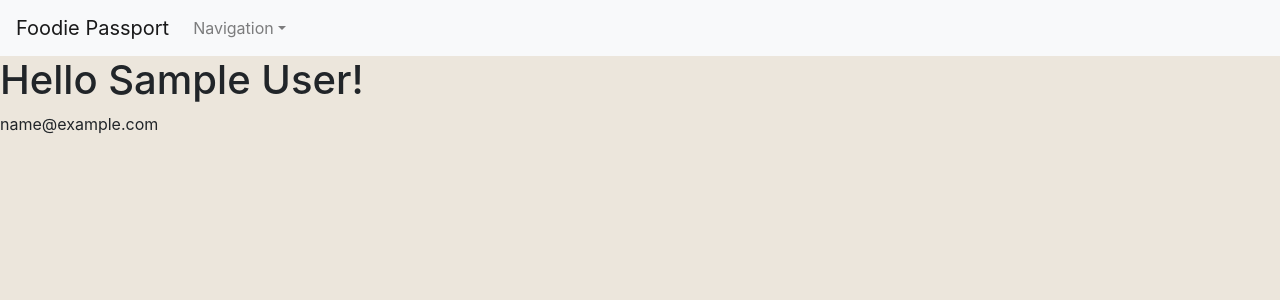
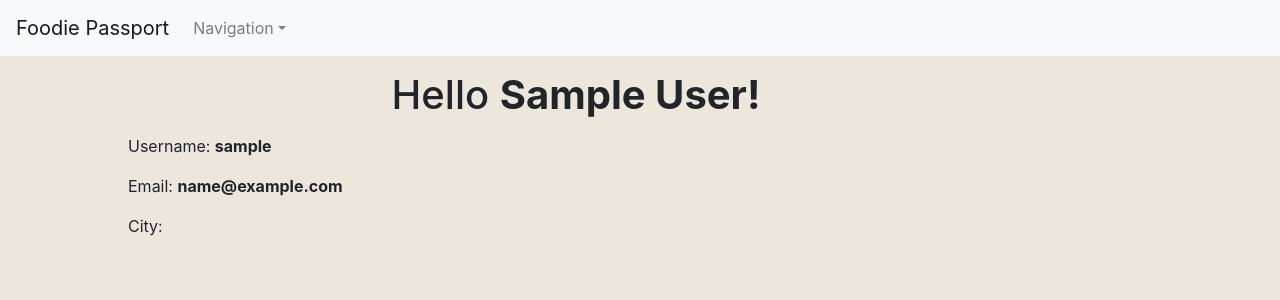
Before and after one commit to Restaurant-Passport-4/FE-Restuarant-Passport-4, a React (Create React App) app: page /profile in a window 1280 px wide. Shown: the top 300 px of the page. Built offline with nearby package versions, Linux system fonts and the light colour scheme; sample sign-in values are in the browser's storage.

Commit message:
Thursday commit

```diff
--- a/src/App.js
+++ b/src/App.js
@@ -23,9 +23,11 @@ function App() {
   const [profile, setProfile] = useState(null);
   const [restaurants, setRestaurants] = useState([]);
   const [passport, setPassport] = useState([]);
+
   useEffect(() => {
     setUser(JSON.parse(localStorage.getItem('user')))
   },[])
+
   return (
     <main>
       <FoodieContext.Provider value = {{loggedIn, setLoggedIn, user, setUser, profile, setProfile, restaurants, setRestaurants, passport, setPassport}}>
--- a/src/components/log_reg/register.js
+++ b/src/components/log_reg/register.js
@@ -67,7 +67,6 @@ const Register = () => {
             </FormContainer>
         </Background>
     )
-
 }
 
 export default Register;
--- a/src/components/menu/dashboard/dashboard.js
+++ b/src/components/menu/dashboard/dashboard.js
@@ -1,12 +1,26 @@
-import React, { useContext } from 'react';
+import React, { useContext, useState, useEffect } from 'react';
 import { FoodieContext } from '../../../contexts/foodiecontext';
 import styled from 'styled-components';
 import NavBar from '../../navbar.js';
 import SuggestionList from './suggestionList';
+import Axios from 'axios';
 
 
 const Dashboard = () => {
     const { user } = useContext(FoodieContext);
+    const [imgArry, setImgArry] = useState([])
+
+    useEffect(() => {
+        Axios
+          .get('https://api.unsplash.com/photos/random?query=restaurant&count=30&client_id=13a19d8fa399e3637a904808fb4a6117734f8b057811badb42583dfa4c60e3fb')
+          .then(res => {
+            console.log('this is the unsplash api', res)
+            setImgArry(res.data);
+          })
+          .catch(err => {
+            console.log('did not recieve data from unsplashed', err)
+          })
+      },[]);
 
     return(
         <Background>
@@ -14,10 +28,9 @@ const Dashboard = () => {
          <H1>Hello {user.name}</H1>
          <H2>Here are some suggested restaurants:</H2>
          <div>
-            <SuggestionList />
+            <SuggestionList imgArry={imgArry}/>
          </div>
         </Background>
-
     );
 };
 
--- a/src/components/menu/dashboard/restaurant/restaurant.js
+++ b/src/components/menu/dashboard/restaurant/restaurant.js
@@ -6,8 +6,9 @@ const Restaurant = (props) => {
     const{ id, name, city, address, addToPassport } = props;
 
     return (
-        <div>
+        <Background>
           <NavBar />
+          <CardCont>
             <CardStyled>
               <img width="100%" src="" alt="restaurant picture" />
               <CardH2>{name}</CardH2>
@@ -17,7 +18,8 @@ const Restaurant = (props) => {
                 <ButtonStyled onClick={addToPassport}>Add to passport</ButtonStyled>
               </ButtonCont>
             </CardStyled>
-        </div>
+           </CardCont>
+        </Background>
       );
 };
 
@@ -60,3 +62,14 @@ const CardH2 = styled.h2`
 const CardH4 = styled.h4`
   text-align: center;
 `;
+const Background = styled.div`
+    background-color: #ECE6DC;
+    height: 100vh;
+`;
+const CardCont = styled.div`
+    display: flex;
+    justify-content: space-evenly;
+    flex-wrap: wrap
+    width: 95%
+    margin: 0 auto;
+`
--- a/src/components/menu/dashboard/suggestionCard.js
+++ b/src/components/menu/dashboard/suggestionCard.js
@@ -3,14 +3,16 @@ import { Link } from "react-router-dom";
 import styled from 'styled-components';
 
 const SuggestionCard = (props) => {
-    const { id, name, city, address, addToPassport } = props;
+    const { id, name, city, address, addToPassport, imgArry } = props;
 
     return (
         <CardStyled>
           <CardH2>{name}</CardH2>
           <CardH4>{city}</CardH4>
           <CardH4>{address}</CardH4>
-          <img width="100%" src="" alt="restaurant picture" />
+            {imgArry.length > 0 ? (
+              <Img width="100%" src={imgArry[id].urls.thumb} alt="restaurant picture" />
+            ) : null}
           <ButtonCont>
             <Link to={`/restaurant/${id}`}>
             <ButtonLink>View More Details</ButtonLink></Link>
@@ -22,6 +24,10 @@ const SuggestionCard = (props) => {
 
 export default SuggestionCard;
 
+const Img = styled.img`
+  max-height: 15vh;
+  max-width: 100%;
+`;
 const ButtonLink = styled.button`
   width: 100%;
   border-radius: 15px;
--- a/src/components/menu/dashboard/suggestionList.js
+++ b/src/components/menu/dashboard/suggestionList.js
@@ -5,7 +5,7 @@ import { FoodieContext } from '../../../contexts/foodiecontext';
 import axiosWithAuth from '../../../components/axiosWithAuth';
 import { Spinner, Container, Row, Col } from 'reactstrap';
 
-const SuggestionList = () => {
+const SuggestionList = ({imgArry}) => {
     const {restaurants, setRestaurants} = useContext(FoodieContext);
     const {passport, setPassport} = useContext(FoodieContext);
 
@@ -24,7 +24,7 @@ const SuggestionList = () => {
                 .catch(err => console.log(err))
         }
         getRestaurants();
-    }, [])
+    }, []);
 
     return(
         <CardContainer>
@@ -35,6 +35,7 @@ const SuggestionList = () => {
             city={restaurant.city}
             address={restaurant.address}
             addToPassport={addToPassport}
+            imgArry={imgArry}
             />
             ))}
         </CardContainer>
--- a/src/components/menu/passport/newRestaurantForm.js
+++ b/src/components/menu/passport/newRestaurantForm.js
@@ -35,8 +35,10 @@ const NewRestaurantForm = () => {
 
 
     return(
-        <div>
-            <h1>Add A New Restaurant</h1>
+        <Background>
+            <NavBar />
+            <H1>Add A New Restaurant</H1>
+            <FormContainer>
                 <Form>
                     <FormGroup>
                         <Label for='name'>Restuarant Name</Label>
@@ -70,7 +72,8 @@ const NewRestaurantForm = () => {
                     </FormGroup>
                     <Button onClick={submitEffect}>Submit</Button>
                 </Form>
-        </div>
+            </FormContainer>
+        </Background>
     );
 };
 
@@ -78,6 +81,7 @@ export default NewRestaurantForm;
 
 const Background = styled.div`
     background-color: #ECE6DC;
+    min-height: 100vh;
 `;
 const FormContainer = styled.div`
     width: 60%;
--- a/src/components/menu/passport/passport.js
+++ b/src/components/menu/passport/passport.js
@@ -21,7 +21,7 @@ export default Passport
 
 const Background = styled.div`
     background-color: #ECE6DC;
-    height: 100vh;
+    min-height: 100vh;
 `;
 const H1 = styled.h1`
     text-align: center;
--- a/src/components/menu/passport/passportCard.js
+++ b/src/components/menu/passport/passportCard.js
@@ -25,18 +25,20 @@ const PassportCard = (props) => {
     }
 
     return (
-        <Link to={`/restaurant/${id}`}>
+
             <CardStyled>
                 <CardH2>{name}</CardH2>
                 <CardH4>{city}</CardH4>
                 <CardH4>{address}</CardH4>
-                <img width="100%" src="" alt="restaurant picture" />
+                <Link to={`/restaurant/${id}`}>
+                  <img width="100%" src="" alt="restaurant picture" />
+                </Link>
                 <ButtonCont>
                     <ButtonStyled onClick={()=>{editPassport({id})}}>Edit</ButtonStyled>
                     <ButtonStyled onClick={()=>{deletePassport({id})}}>Delete</ButtonStyled>
                 </ButtonCont>
             </CardStyled>
-        </Link>
+
 
     );
 };
--- a/src/components/menu/passport/passportList.js
+++ b/src/components/menu/passport/passportList.js
@@ -46,6 +46,7 @@ const PassCardCont = styled.div`
     display: flex;
     justify-content: space-evenly;
     flex-wrap: wrap
-    width: 80%
+    width: 90%
     margin: 0 auto;
+
 `
--- a/src/components/menu/profile/profile.js
+++ b/src/components/menu/profile/profile.js
@@ -11,14 +11,16 @@ const Profile = () => {
 
     return (
         <Background>
-
             <NavBar />
-            <h1>Hello {user.name}!</h1>
-            <p>{user.email}</p>
-            <p>{user.city}</p>
+            <Contain>
+                <H1>Hello <strong>{user.name}!</strong></H1>
+                <p>Username: <strong>{user.username}</strong></p>
+                <p>Email: <strong>{user.email}</strong></p>
+                <p>City: <strong>{user.city}</strong></p>
+            </Contain>
         </Background>
-    )
-}
+    );
+};
 
 export default Profile
 
@@ -26,3 +28,11 @@ const Background = styled.div`
     background-color: #ECE6DC;
     height: 100vh;
 `;
+const H1 = styled.h1`
+    text-align: center;
+    margin: 15px;
+`;
+const Contain = styled.div`
+    width: 80%;
+    padding-left: 10%;
+`;
```
Lines whose indentation alone changed are shown as unchanged.
